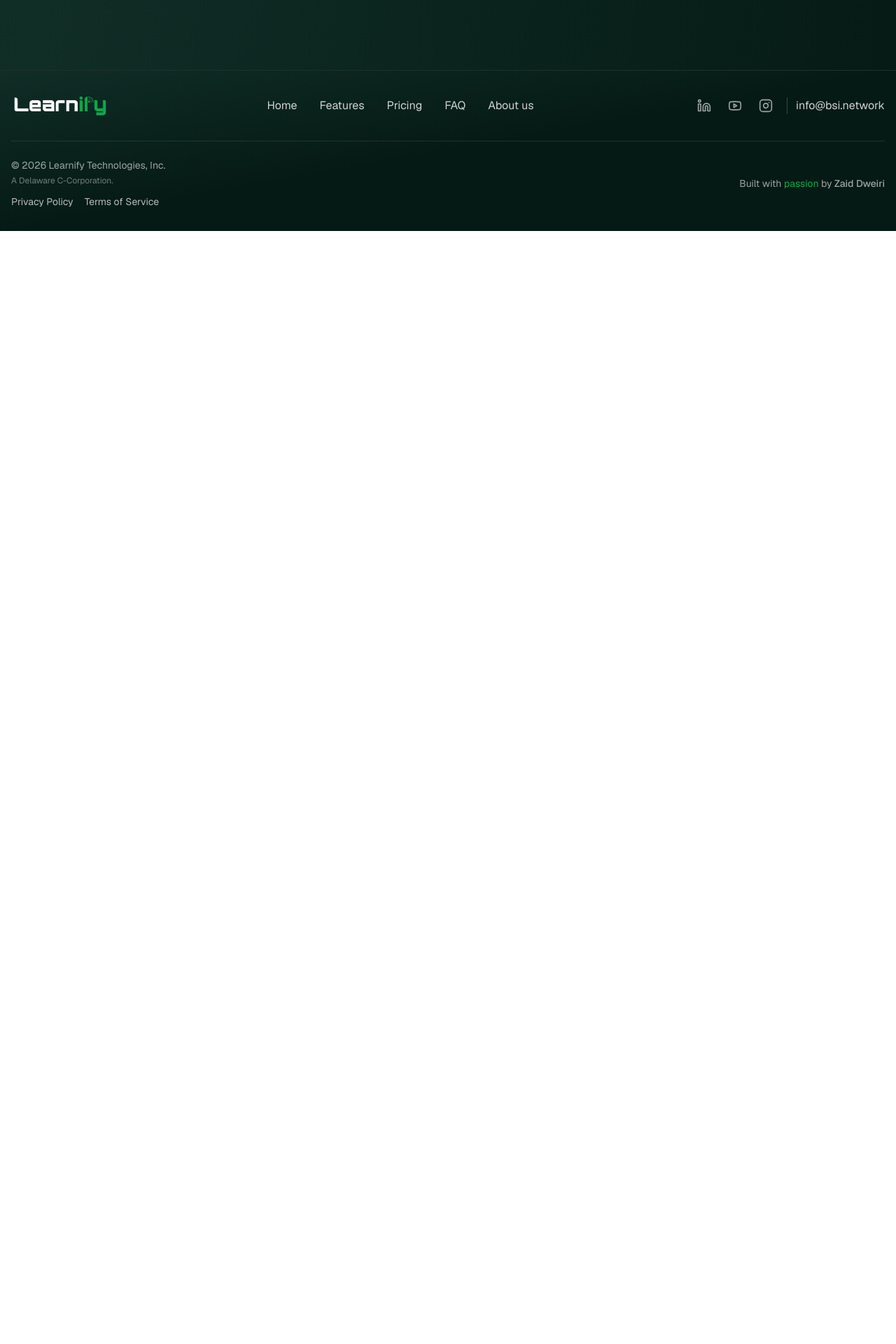
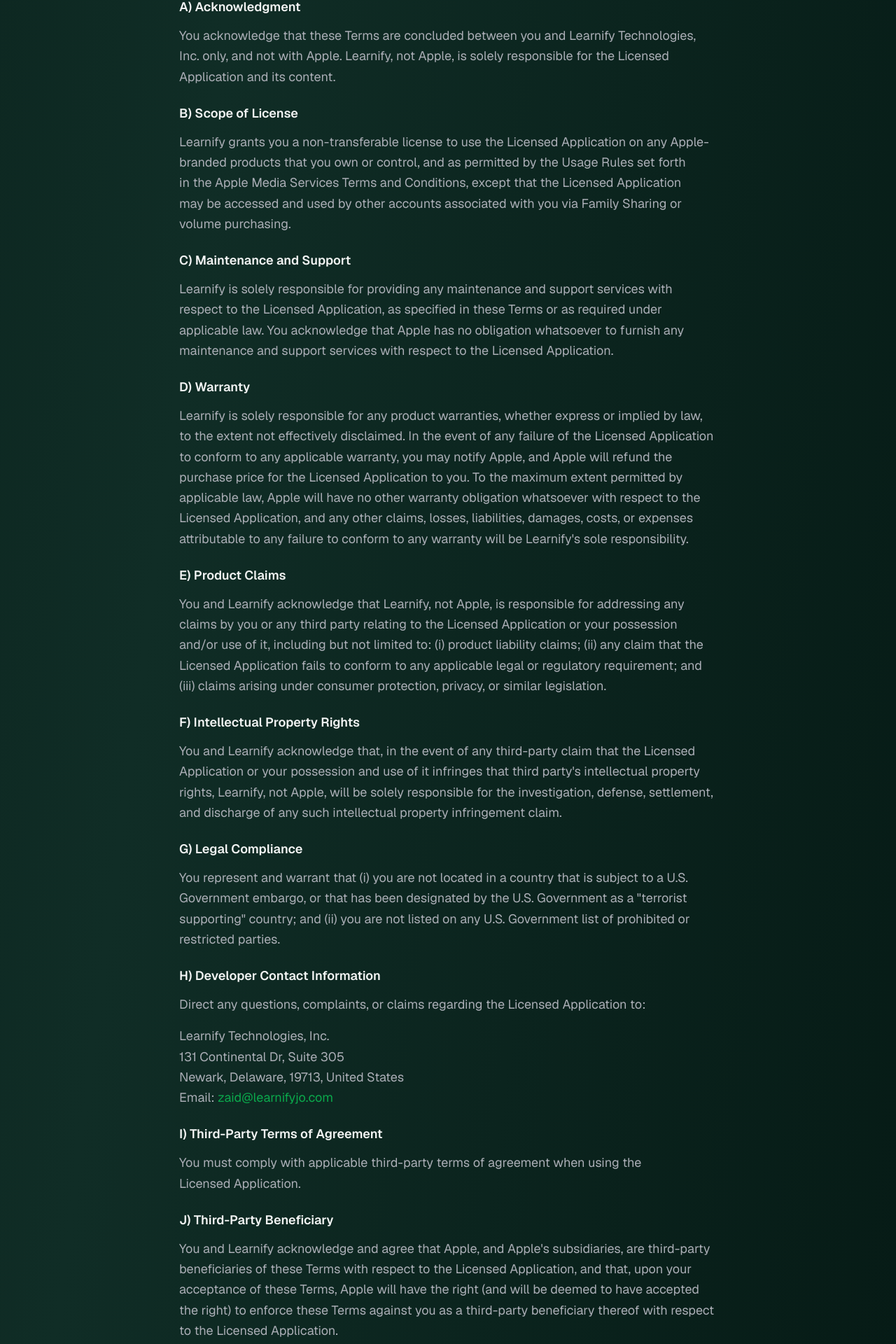
Before and after one commit to Dweirii/Learnify-Landing-Page, a Next.js app: page /terms-service in a window 1280 px wide. Shown: the part 7371-9291 px from the top of the page at 70% size. Before the commit the page ends 7701 px from the top, so only its background shows below. Built offline with nearby package versions, Linux system fonts and the light colour scheme.

Commit message:
add new section

```diff
--- a/app/terms-service/page.tsx
+++ b/app/terms-service/page.tsx
@@ -153,7 +153,105 @@ export default function TermsOfServicePage() {
       <h2>18) Changes to These Terms</h2>
       <p>We may update these Terms from time to time to reflect changes in our streaming features, community rules, or legal requirements. We will update the Last Updated date above. If changes are material, we may provide notice through the Services or via email. Your continued use of the Services after changes become effective constitutes your binding acceptance of the updated Terms.</p>
 
-      <h2>19) Contact</h2>
+      <h2>19) Apple App Store Specific Terms</h2>
+      <p>
+        The following supplemental terms apply only to your use of the Services
+        through an Apple-branded application downloaded from the Apple App Store
+        (the &quot;Licensed Application&quot;). These terms are required by Apple Inc.
+        (&quot;Apple&quot;) and apply in addition to all other terms above. In the event
+        of any conflict between this section and the rest of these Terms with
+        respect to the Licensed Application, this section controls.
+      </p>
+      <h3>A) Acknowledgment</h3>
+      <p>
+        You acknowledge that these Terms are concluded between you and Learnify
+        Technologies, Inc. only, and not with Apple. Learnify, not Apple, is
+        solely responsible for the Licensed Application and its content.
+      </p>
+      <h3>B) Scope of License</h3>
+      <p>
+        Learnify grants you a non-transferable license to use the Licensed
+        Application on any Apple-branded products that you own or control, and
+        as permitted by the Usage Rules set forth in the Apple Media Services
+        Terms and Conditions, except that the Licensed Application may be
+        accessed and used by other accounts associated with you via Family
+        Sharing or volume purchasing.
+      </p>
+      <h3>C) Maintenance and Support</h3>
+      <p>
+        Learnify is solely responsible for providing any maintenance and
+        support services with respect to the Licensed Application, as specified
+        in these Terms or as required under applicable law. You acknowledge
+        that Apple has no obligation whatsoever to furnish any maintenance and
+        support services with respect to the Licensed Application.
+      </p>
+      <h3>D) Warranty</h3>
+      <p>
+        Learnify is solely responsible for any product warranties, whether
+        express or implied by law, to the extent not effectively disclaimed. In
+        the event of any failure of the Licensed Application to conform to any
+        applicable warranty, you may notify Apple, and Apple will refund the
+        purchase price for the Licensed Application to you. To the maximum
+        extent permitted by applicable law, Apple will have no other warranty
+        obligation whatsoever with respect to the Licensed Application, and any
+        other claims, losses, liabilities, damages, costs, or expenses
+        attributable to any failure to conform to any warranty will be Learnify&apos;s
+        sole responsibility.
+      </p>
+      <h3>E) Product Claims</h3>
+      <p>
+        You and Learnify acknowledge that Learnify, not Apple, is responsible
+        for addressing any claims by you or any third party relating to the
+        Licensed Application or your possession and/or use of it, including but
+        not limited to: (i) product liability claims; (ii) any claim that the
+        Licensed Application fails to conform to any applicable legal or
+        regulatory requirement; and (iii) claims arising under consumer
+        protection, privacy, or similar legislation.
+      </p>
+      <h3>F) Intellectual Property Rights</h3>
+      <p>
+        You and Learnify acknowledge that, in the event of any third-party
+        claim that the Licensed Application or your possession and use of it
+        infringes that third party&apos;s intellectual property rights, Learnify,
+        not Apple, will be solely responsible for the investigation, defense,
+        settlement, and discharge of any such intellectual property infringement
+        claim.
+      </p>
+      <h3>G) Legal Compliance</h3>
+      <p>
+        You represent and warrant that (i) you are not located in a country
+        that is subject to a U.S. Government embargo, or that has been
+        designated by the U.S. Government as a &quot;terrorist supporting&quot; country;
+        and (ii) you are not listed on any U.S. Government list of prohibited
+        or restricted parties.
+      </p>
+      <h3>H) Developer Contact Information</h3>
+      <p>
+        Direct any questions, complaints, or claims regarding the Licensed
+        Application to:
+      </p>
+      <p>
+        Learnify Technologies, Inc.<br />
+        131 Continental Dr, Suite 305<br />
+        Newark, Delaware, 19713, United States<br />
+        Email: <a href="mailto:zaid@learnifyjo.com">zaid@learnifyjo.com</a>
+      </p>
+      <h3>I) Third-Party Terms of Agreement</h3>
+      <p>
+        You must comply with applicable third-party terms of agreement when
+        using the Licensed Application.
+      </p>
+      <h3>J) Third-Party Beneficiary</h3>
+      <p>
+        You and Learnify acknowledge and agree that Apple, and Apple&apos;s
+        subsidiaries, are third-party beneficiaries of these Terms with respect
+        to the Licensed Application, and that, upon your acceptance of these
+        Terms, Apple will have the right (and will be deemed to have accepted
+        the right) to enforce these Terms against you as a third-party
+        beneficiary thereof with respect to the Licensed Application.
+      </p>
+
+      <h2>20) Contact</h2>
       <p>Questions about these Terms? Contact us at:</p>
       <p>
         Learnify Technologies, Inc.<br />
```
